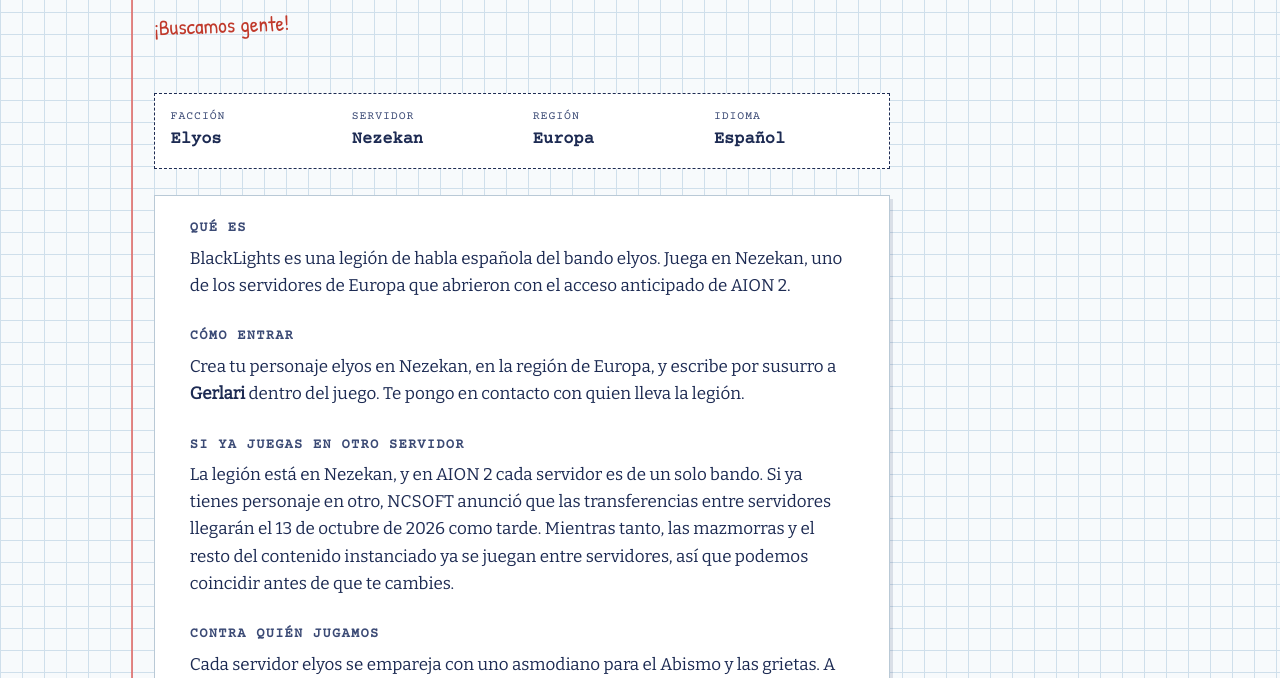
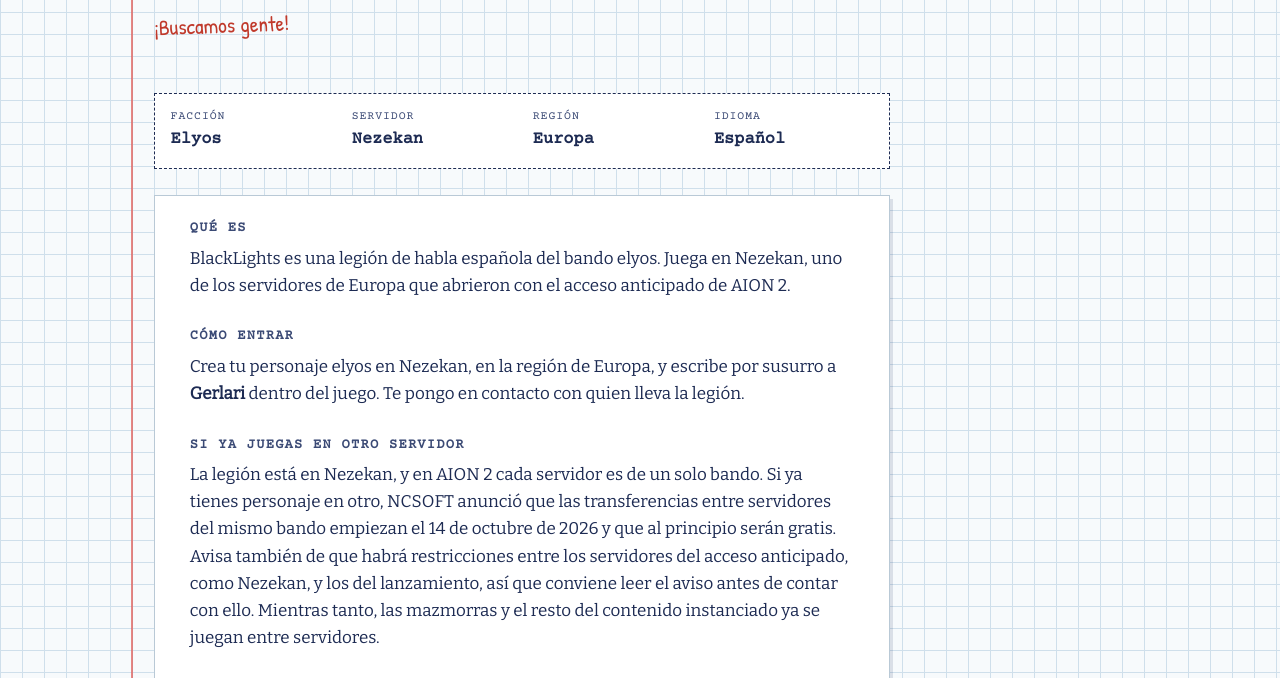
Before and after one commit to Crinlorite/odyle, an Astro site: page /es/blacklights in a window 1280 px wide. Shown: the part 274-952 px from the top of the page. Built offline with nearby package versions, Linux system fonts and the light colour scheme; Astro itself is replaced by a stand-in of ours.

Commit message:
BlackLights: las transferencias empiezan el 14 de octubre, según el aviso completo

```diff
--- a/src/pages/[lang]/blacklights.astro
+++ b/src/pages/[lang]/blacklights.astro
@@ -25,7 +25,7 @@
     <h2>Cómo entrar</h2>
     <p>Crea tu personaje elyos en Nezekan, en la región de Europa, y escribe por susurro a <strong>Gerlari</strong> dentro del juego. Te pongo en contacto con quien lleva la legión.</p>
     <h2>Si ya juegas en otro servidor</h2>
-    <p>La legión está en Nezekan, y en AION 2 cada servidor es de un solo bando. Si ya tienes personaje en otro, NCSOFT anunció que las transferencias entre servidores llegarán el 13 de octubre de 2026 como tarde. Mientras tanto, las mazmorras y el resto del contenido instanciado ya se juegan entre servidores, así que podemos coincidir antes de que te cambies.</p>
+    <p>La legión está en Nezekan, y en AION 2 cada servidor es de un solo bando. Si ya tienes personaje en otro, NCSOFT anunció que las transferencias entre servidores del mismo bando empiezan el 14 de octubre de 2026 y que al principio serán gratis. Avisa también de que habrá restricciones entre los servidores del acceso anticipado, como Nezekan, y los del lanzamiento, así que conviene leer el aviso antes de contar con ello. Mientras tanto, las mazmorras y el resto del contenido instanciado ya se juegan entre servidores.</p>
     <h2>Contra quién jugamos</h2>
     <p>Cada servidor elyos se empareja con uno asmodiano para el Abismo y las grietas. A Nezekan le toca Zikel, según la lista oficial del 6 de octubre de 2026. NCSOFT cambia los emparejamientos cada cierto tiempo.</p>
     <h2>Quién escribe esto</h2>
```
